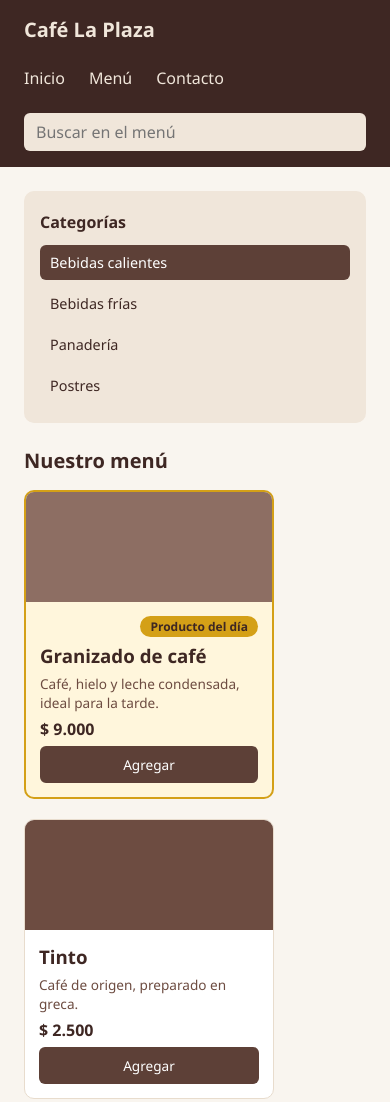
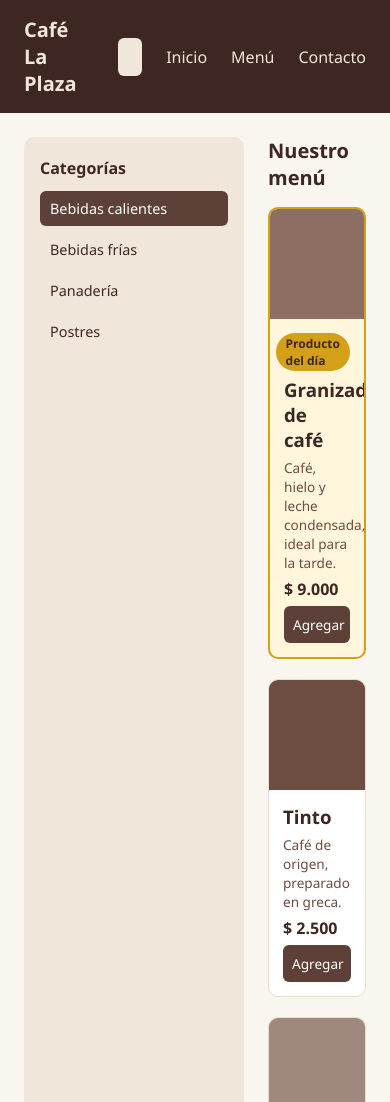
Before and after one commit to mgv18/Pagina-de-Cafeteria-flebox, a plain HTML site: page index.html in a window 390 px wide. Shown: the top 1102 px of the page. Drawn offline with Linux system fonts and the light colour scheme.

Commit message:
Delete small screen media query styles
Remove media query for small screens affecting layout.

```diff
--- a/styles.css
+++ b/styles.css
@@ -179,12 +179,3 @@ ul { list-style: none; }
 
 .pie-columna h2 { font-size: 0.9rem; color: #fff; margin-bottom: 8px; }
 .pie-columna p { font-size: 0.85rem; line-height: 1.5; }
-
-/* ---------- Pantallas pequeñas ---------- */
-@media (max-width: 760px) {
-  .contenido { flex-direction: column; }
-  .barra-lateral { flex: none; }
-  .encabezado { flex-wrap: wrap; }
-  .buscador { order: 3; flex-basis: 100%; }
-  .pie { flex-direction: column; }
-}
```
